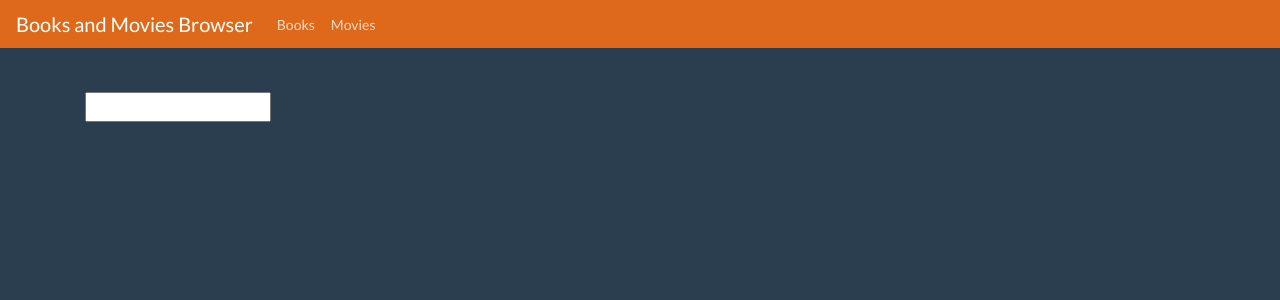
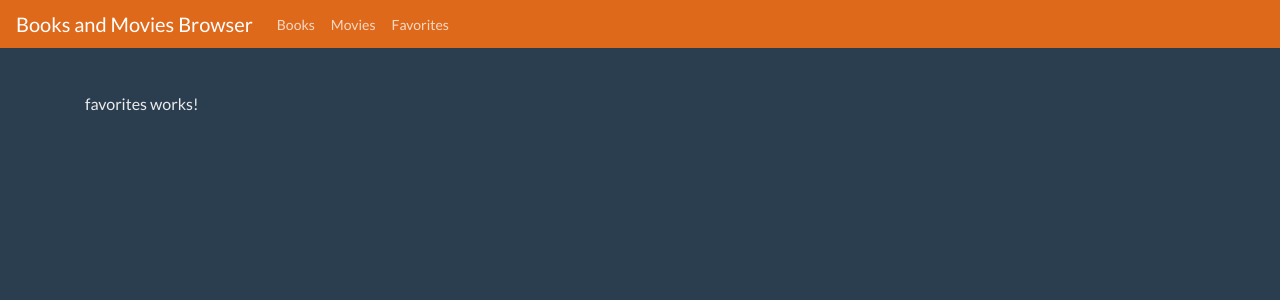
Before and after one commit to rzeznik-kasia/book-and-movie-searcher, an Angular app: page /favorites in a window 1280 px wide. Before the commit this address led to /books. Shown: the top 300 px of the page. Built offline with nearby package versions, Linux system fonts and the light colour scheme.

Commit message:
Adds favorites

```diff
--- a/src/app/app-routing.module.ts
+++ b/src/app/app-routing.module.ts
@@ -5,6 +5,7 @@ const app_routes: Routes = [
   { path: '', pathMatch: 'full', redirectTo: '/books' },
   { path: 'books', loadChildren: () => import('./books/books.module').then(m => m.BooksModule) },
   { path: 'movies', loadChildren: () => import('./movies/movies.module').then(m => m.MoviesModule) },
+  { path: 'favorites', loadChildren: () => import('./favorites/favorites.module').then(m => m.FavoritesModule) },
   { path: '**', pathMatch: 'full', redirectTo: '/books' }
 ];
 
--- a/src/app/app.module.ts
+++ b/src/app/app.module.ts
@@ -7,7 +7,6 @@ import { NgbModule } from '@ng-bootstrap/ng-bootstrap';
 import { AppRoutingModule } from './app-routing.module';
 import { AppComponent } from './app.component';
 import { CoreModule } from './core/core.module';
-
 
 @NgModule({
   declarations: [
--- a/src/app/core/navbar/navbar.component.html
+++ b/src/app/core/navbar/navbar.component.html
@@ -11,6 +11,10 @@
       <li class="nav-item">
         <a class="nav-item nav-link" [routerLink]="['/movies']" [routerLinkActive]="['link-active']">Movies</a>
       </li>
+
+      <li class="nav-item">
+        <a class="nav-item nav-link" [routerLink]="['/favorites']" [routerLinkActive]="['link-active']">Favorites</a>
+      </li>
     </ul>
   </div>
 </div>
--- /dev/null
+++ b/src/app/favorites/favorites-routing.module.ts
@@ -0,0 +1,16 @@
+import { NgModule } from '@angular/core';
+import { RouterModule, Routes } from '@angular/router';
+
+import { FavoritesComponent } from './favorites.component';
+
+const routes: Routes = [
+  { path: '', component: FavoritesComponent }
+];
+
+@NgModule({
+  imports: [ RouterModule.forChild(routes) ],
+  exports: [ RouterModule ]
+})
+export class FavoritesRoutingModule {
+  static components = [ FavoritesComponent ];
+}
--- /dev/null
+++ b/src/app/favorites/favorites.component.html
@@ -0,0 +1 @@
+<p>favorites works!</p>
--- /dev/null
+++ b/src/app/favorites/favorites.component.ts
@@ -0,0 +1,15 @@
+import { Component, OnInit } from '@angular/core';
+
+@Component({
+  selector: 'app-favorites',
+  templateUrl: './favorites.component.html',
+  styleUrls: ['./favorites.component.scss']
+})
+export class FavoritesComponent implements OnInit {
+
+  constructor() { }
+
+  ngOnInit() {
+  }
+
+}
```
Also changed, not shown: src/app/favorites/favorites.module.ts (added, +11 -0 lines), src/app/favorites/favorites.component.scss (added), 1 other file (tests, documents, lock files or other folders).
